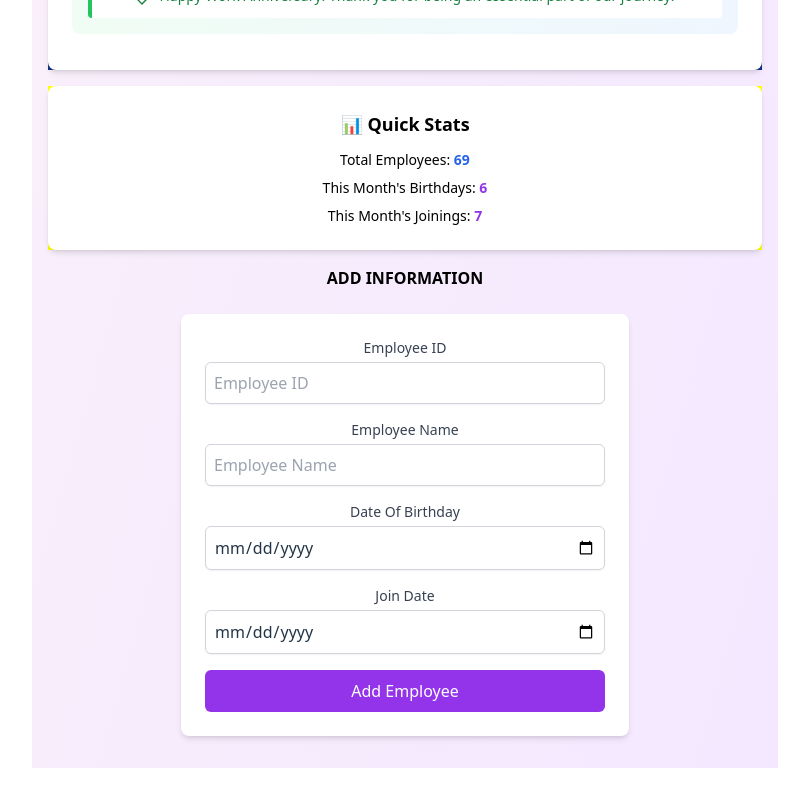
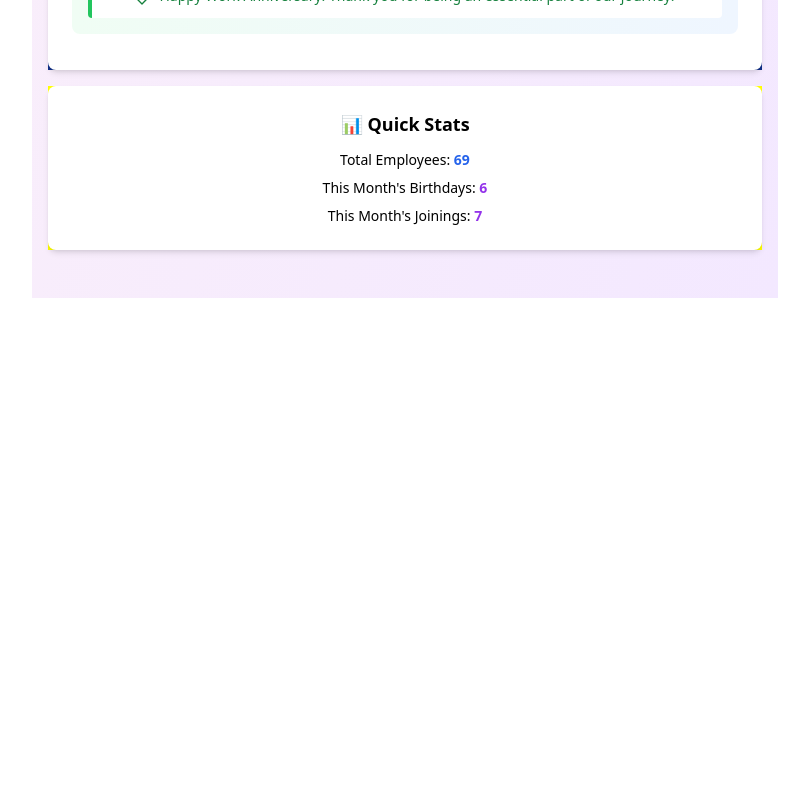
Before and after one commit to Bhuvaneshmaker/birthday_sep, a React (Vite) app: page / in a window 1280 px wide. Shown: the part 1901-2701 px from the top of the page, without its empty margins (235-1044 px from the left). After the commit the page ends 2231 px from the top, so only its background shows below. Built offline with nearby package versions, Linux system fonts and the light colour scheme; no server answers.

Commit message:
Update App.tsx

```diff
--- a/src/App.tsx
+++ b/src/App.tsx
@@ -4,7 +4,7 @@ import './App.css';
 import Calendar from './components/Calender';
 import TodayCelebrations from './components/TodayCelebation';
 import EmployeeDetails from './components/EmployeeDetails';
-import AddEmployeeForm from './components/AddEmpolyeeForm';
+//import AddEmployeeForm from './components/AddEmpolyeeForm';
 import {
   fetchExcelFile,
   filterBirthdaysByDate,
@@ -105,13 +105,13 @@ const EmployeeBirthdayApp = () => {
         />
 
         {/* Add Employee Form */}
-        <AddEmployeeForm
+        {/*  <AddEmployeeForm
           addEmployee={addEmployee}
           setAddEmployee={setAddEmployee}
           employees={employees}
           setEmployees={setEmployees}
           onEmployeeAdded={handleEmployeeAdded}
-        />
+        /> */}
 
       </div>
     </div>
```
